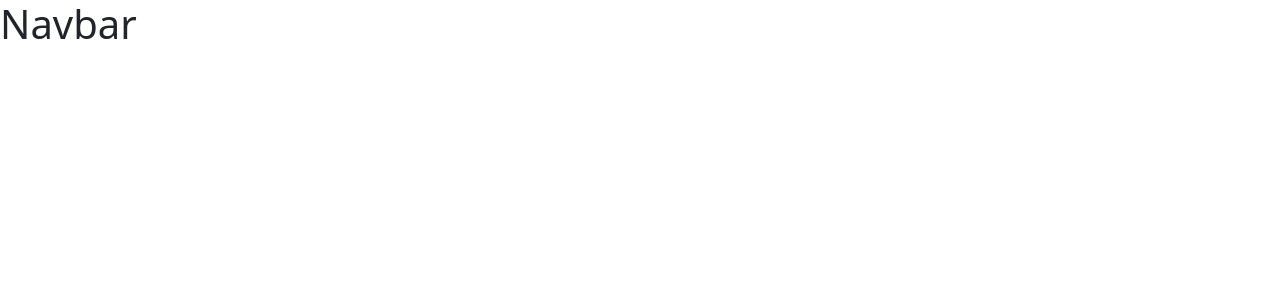
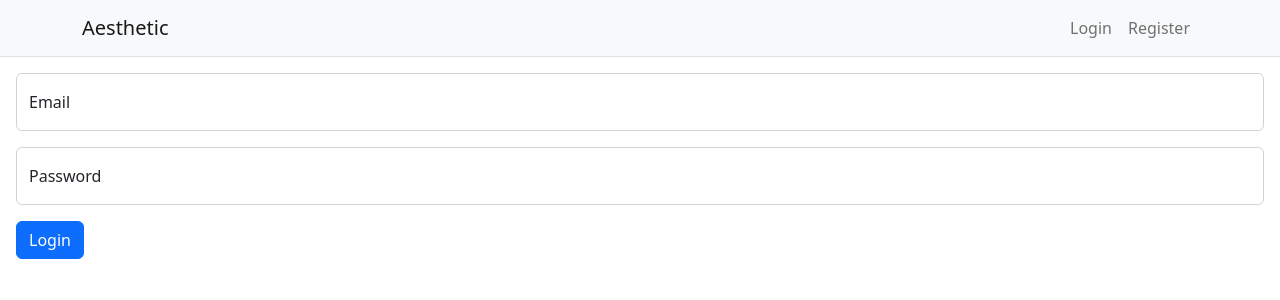
Before and after one commit to eli099/Aesthetic-Catalogue, a React (Create React App) app in the folder client/: page /login in a window 1280 px wide. Before the commit this address had no page. Shown: the top 300 px of the page. Built offline with nearby package versions, Linux system fonts and the light colour scheme.

Commit message:
added front-end auth & fixed connection error by changing proxy to http://127.0.0.1:8000/

```diff
--- a/client/package.json
+++ b/client/package.json
@@ -35,5 +35,5 @@
       "last 1 safari version"
     ]
   },
-  "proxy": "http://localhost:8000"
+  "proxy": "http://127.0.0.1:8000/"
 }
--- a/client/src/App.js
+++ b/client/src/App.js
@@ -11,6 +11,7 @@ import PostIndex from './components/posts/PostIndex'
 import PostShow from './components/posts/PostShow'
 import SpinnerIcon from './components/utilities/SpinnerIcon'
 import Register from './components/auth/Register'
+import Login from './components/auth/Login'
 
 const App = () => {
 
@@ -24,6 +25,7 @@ const App = () => {
           <Route path="/posts/:id" element={<PostShow />} />
           {/* Auth routes */}
           <Route path="/register" element={<Register />} />
+          <Route path="/login" element={<Login />} />
         </Routes>
       </BrowserRouter>
     </>
--- a/client/src/components/NavBarPage.js
+++ b/client/src/components/NavBarPage.js
@@ -1,8 +1,55 @@
 import { useEffect } from 'react'
+
+import { useNavigate, Link } from 'react-router-dom'
+
+// Import Bootstrap components
+import Nav from 'react-bootstrap/Nav'
+import Navbar from 'react-bootstrap/Navbar'
+import Container from 'react-bootstrap/Container'
+
+// Import Auth helpers
+import { getPayload, userIsAuthenticated } from './helpers/auth'
 
 const NavBarPage = () => {
 
-  return <h1>Navbar</h1>
+  // Navigate
+  const navigate = useNavigate()
+
+  // Function to logout user
+  const handleLogout = () => {
+    // Remove token from local storage
+    window.localStorage.removeItem('aesthetic')
+    // Navigate to the login page
+    navigate('/login')
+  }
+
+  return (
+    <>
+      <Navbar bg="light" className="border-bottom" expand="sm">
+        <Container>
+          <Navbar.Brand as={Link} to="/posts">Aesthetic</Navbar.Brand>
+          <Nav className="">
+            <Navbar.Toggle aria-controls="responsive-navbar-nav" />
+            <Navbar.Collapse>
+              {userIsAuthenticated() ?
+                <>
+                  <Nav.Link onClick={handleLogout}>Logout</Nav.Link>
+                  <Nav.Link as={Link} to="/profile">Profile</Nav.Link>
+                </>
+                :
+                <>
+                  <Nav.Link as={Link} to="/login">Login</Nav.Link>
+                  <Nav.Link as={Link} to="/register">Register</Nav.Link>
+                </>
+              }
+
+
+            </Navbar.Collapse>
+          </Nav>
+        </Container>
+      </Navbar>
+    </>
+  )
 }
 
 export default NavBarPage
--- /dev/null
+++ b/client/src/components/auth/Login.js
@@ -0,0 +1,79 @@
+import React, { useState } from 'react'
+
+import axios from 'axios'
+
+// Import bootstrap
+import Form from 'react-bootstrap/Form'
+import FloatingLabel from 'react-bootstrap/esm/FloatingLabel'
+import Button from 'react-bootstrap/esm/Button'
+
+// Import react navigation
+import { Navigate, useNavigate } from 'react-router-dom'
+
+
+const Login = () => {
+
+  // Navigate
+  const navigate = useNavigate()
+
+  // Form data passed by user
+  const [ formData, setFormData ] = useState({
+    email: '',
+    password: '',
+  })
+
+  // State to send errors back
+  const [ errors, setErrors ] = useState(false)
+
+  // Update the formData
+  const handleChange = (e) => {
+    console.log(e.target.name, e.target.value)
+    setFormData({ ...formData, [e.target.name]: e.target.value })
+    console.log('form data ->', formData)
+    setErrors(false)
+  }
+
+  // Save the response token to local storage
+  const setTokenToLocalStorage = (token) => {
+    window.localStorage.setItem('aesthetic', token)
+  }
+
+  // Submit formData object with input fields to the register endpoint
+  const handleSubmit = async (e) => {
+    e.preventDefault()
+    try {
+      const { data } = await axios.post('/api/auth/login/', formData)
+      console.log('response ->', data)
+      setTokenToLocalStorage(data.token)
+      navigate('/posts')
+    } catch (error) {
+      console.log('error ->', error)
+      console.log('error response ->', error.response)
+      console.log('error response data ->', error.response.data)
+      setErrors(true)
+    }
+  }
+
+  return (
+    <section className="form-page m-3">
+      <Form onSubmit={handleSubmit}>
+        <Form.Group className="mb-3">
+          <FloatingLabel controlId="floatingInput" label="Email">
+            <Form.Control name="email" type="email" placeholder="Email" onChange={handleChange} />
+          </FloatingLabel>
+        </Form.Group>
+        <Form.Group className="mb-3">
+          <FloatingLabel controlId="floatingInput" label="Password">
+            <Form.Control name="password" type="password" placeholder="Password" onChange={handleChange} />
+            {errors && <Form.Text className="text-info">Unauthorised</Form.Text>}
+          </FloatingLabel>
+        </Form.Group>
+        <Button type="submit">
+          Login
+        </Button>
+      </Form>
+    </section>
+  )
+}
+
+export default Login
--- a/client/src/components/auth/Register.js
+++ b/client/src/components/auth/Register.js
@@ -7,8 +7,14 @@ import Form from 'react-bootstrap/Form'
 import FloatingLabel from 'react-bootstrap/esm/FloatingLabel'
 import Button from 'react-bootstrap/esm/Button'
 
+// Import react navigation
+import { Navigate, useNavigate } from 'react-router-dom'
+
 
 const Register = () => {
+
+  // Navigate
+  const navigate = useNavigate()
 
   // Form data passed by user
   const [ formData, setFormData ] = useState({
@@ -35,6 +41,7 @@ const Register = () => {
     console.log(e.target.name, e.target.value)
     setFormData({ ...formData, [e.target.name]: e.target.value })
     console.log('form data ->', formData)
+    setErrors({ ...errors, [e.target.name]: '' })
   }
 
   // Submit formData object with input fields to the register endpoint
@@ -43,6 +50,7 @@ const Register = () => {
     try {
       const response = await axios.post('/api/auth/register/', formData)
       console.log('response ->', response)
+      navigate('/login/')
     } catch (error) {
       console.log('error ->', error)
       console.log('error response ->', error.response)
@@ -69,21 +77,25 @@ const Register = () => {
         <Form.Group className="mb-3">
           <FloatingLabel controlId="floatingInput" label="First name">
             <Form.Control name="first_name" type="text" placeholder="First name" onChange={handleChange} />
+            {errors.first_name && <Form.Text className="text-info">{errors.first_name}</Form.Text>}
           </FloatingLabel>
         </Form.Group>
         <Form.Group className="mb-3">
           <FloatingLabel controlId="floatingInput" label="Last name">
             <Form.Control name="last_name" type="text" placeholder="Last name" onChange={handleChange} />
+            {errors.last_name && <Form.Text className="text-info">{errors.last_name}</Form.Text>}
           </FloatingLabel>
         </Form.Group>
         <Form.Group className="mb-3">
           <FloatingLabel controlId="floatingInput" label="Password">
             <Form.Control name="password" type="password" placeholder="Password" onChange={handleChange} />
+            {errors.password && <Form.Text className="text-info">{errors.password}</Form.Text>}
           </FloatingLabel>
         </Form.Group>
         <Form.Group className="mb-3">
           <FloatingLabel controlId="floatingInput" label="Password confirmation">
             <Form.Control name="password_confirmation" type="password" placeholder="Password confirmation" onChange={handleChange} />
+            {errors.password_confirmation && <Form.Text className="text-info">{errors.password_confirmation}</Form.Text>}
           </FloatingLabel>
         </Form.Group>
         <Button type="submit">
--- /dev/null
+++ b/client/src/components/helpers/auth.js
@@ -0,0 +1,26 @@
+// ? Get payload from the token stored in localstorage
+export const getPayload = () => {
+  const token = window.localStorage.getItem('aesthetic')
+  if (!token) return
+  // Get payload from token by return index 1
+  const payload = token.split('.')[1]
+  console.log('payload ->', payload)
+  // Convert to JSON string, then JSON object
+  // Return
+  console.log('PAYLOAD ->', JSON.parse(atob(payload)))
+  return JSON.parse(atob(payload))
+}
+
+// ? Check if user is authenticated (logged in or not)
+export const userIsAuthenticated = () => {
+  // De-structure expiry date from payload
+  const payload = getPayload()
+  // console.log('exp ->', payload)
+  // Check payload exists
+  if (!payload) return false
+  // Get today's date and convert to seconds
+  const currentTime = Math.floor(Date.now() / 1000)
+  console.log('current time ->', currentTime)
+  // Check if exp is in the future or not
+  return currentTime < payload.exp
+}
--- a/client/src/components/posts/PostIndex.js
+++ b/client/src/components/posts/PostIndex.js
@@ -38,7 +38,7 @@ const PostIndex = () => {
   return (
     <>
       {posts ?
-        <Container>
+        <Container className="mt-3">
           <Row>
             {posts.map((post) => {
               console.log(post)
```
